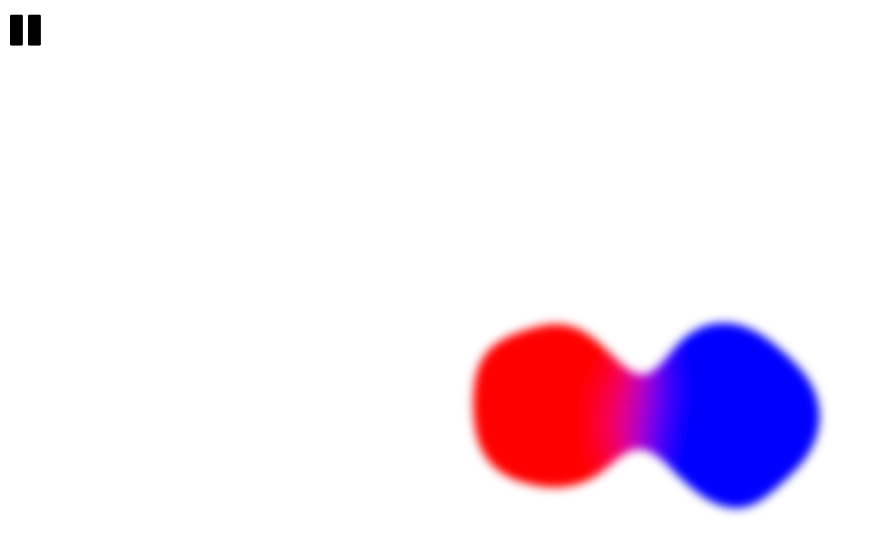
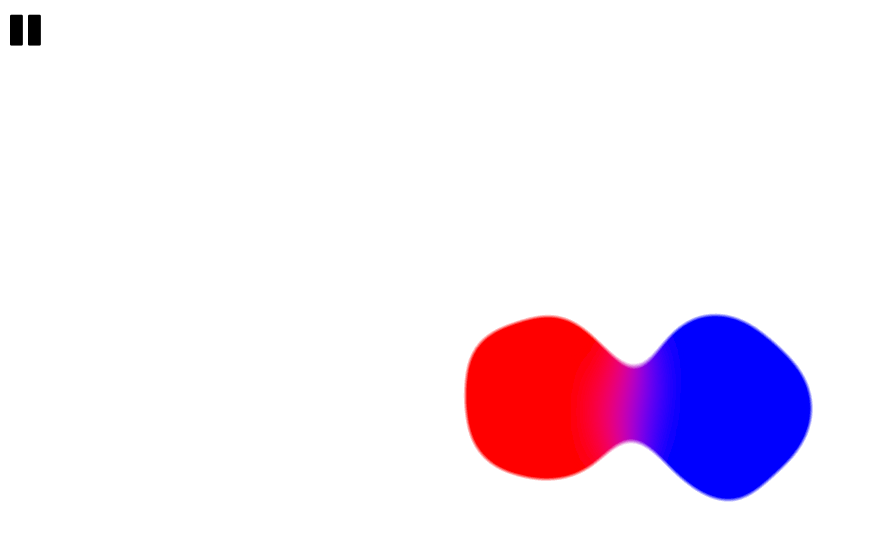
Before and after one commit to chrisuehlinger/quantum-blob, a plain HTML site: page index.html in a window 1280 px wide. Shown: the whole page, without its empty margins (0-880 px from the left). Drawn offline with nearby package versions, Linux system fonts and the light colour scheme; animation ran at ten frames a second.

Commit message:
Tried switching over to canvas rendering

```diff
--- a/index.html
+++ b/index.html
@@ -7,7 +7,7 @@
 </head>
 
 <body>
-
+    <canvas id="c"></canvas>
     <svg>
         <defs>
             <filter id="goo">
@@ -16,6 +16,8 @@
         </defs>
 
     </svg>
+
+
 
     <div class="toggle-button">
         <i class="fa fa-pause"></i>
--- a/main.js
+++ b/main.js
@@ -30,6 +30,12 @@ var nodes = d3.range(n).map(function (j) {
     return d;
 });
 
+var canvas = d3.select("canvas")
+    .attr("width", width)
+    .attr("height", height);
+
+var context = canvas.node().getContext("2d");
+
 
 // Use the pack layout to initialize node positions.
 d3.layout.pack()
@@ -61,6 +67,8 @@ var svg = d3.select("svg")
     .attr("width", width)
     .attr("height", height);
 
+
+
 var node = svg.selectAll("circle")
     .data(nodes)
     .enter().append("circle")
@@ -81,8 +89,7 @@ node.transition()
 
 function tick(e) {
     if (!paused) {
-        node
-            .each(cluster(10 * e.alpha * e.alpha))
+        node.each(cluster(10 * e.alpha * e.alpha))
             .each(collide(.1))
             .attr("cx", function (d) {
                 return d.x;
@@ -93,12 +100,23 @@ function tick(e) {
             .attr('class', function (d) {
                 return d.cluster ? 'blue' : 'red';
             })
-            .attr('title', function (d) {
-                return d.colorScale;
-            })
-            .style("fill", function (d) {
-                return color(d.colorScale);
-            });
+//            .attr('title', function (d) {
+//                return d.colorScale;
+//            })
+//            .style("fill", function (d) {
+//                return color(d.colorScale);
+//            });
+
+
+        context.clearRect(0, 0, width, height);
+        // draw nodes
+        nodes.forEach(function (d) {
+            context.beginPath();
+            context.fillStyle = color(d.colorScale);
+            context.moveTo(d.x, d.y);
+            context.arc(d.x, d.y, d.radius, 0, 2 * Math.PI);
+            context.fill();
+        });
     }
 }
 
--- a/style.scss
+++ b/style.scss
@@ -1,12 +1,41 @@
+body {
+    margin: 0;
+}
 
-.play-sim svg {
-//    -webkit-filter: url("#goo");
-//          filter: url("#goo");
+svg {
+    position: fixed;
+    -webkit-transition: opacity 0.5s ease-out;
+    transition: opacity 0.5s ease-out;
+}
+
+canvas {
+    position: fixed;
+    -webkit-transition: -webkit-filter 0.5s ease-out;
+    transition: -webkit-filter 0.5s ease-out;
+    -webkit-transition: filter 0.5s ease-out;
+    transition: filter 0.5s ease-out;
+
+    -webkit-filter: blur(0px);
+          filter: blur(0px);
+}
+
+
+.play-sim canvas {
+    -webkit-filter: url("#goo");
+          filter: url("#goo");
 //    -webkit-filter: blur(5px) contrast(1);
 //          filter: blur(5px) contrast(1);
 
-    -webkit-filter: url("#goo") blur(5px) contrast(1);
-          filter: url("#goo") blur(5px) contrast(1);
+//    -webkit-filter: url("#goo") blur(5px) contrast(1);
+//          filter: url("#goo") blur(5px) contrast(1);
+}
+
+.pause-sim canvas {
+    opacity: 0;
+}
+
+.play-sim svg circle{
+    opacity: 0;
 }
 
 .pause-sim circle {
```
Also changed, not shown: style.css.
